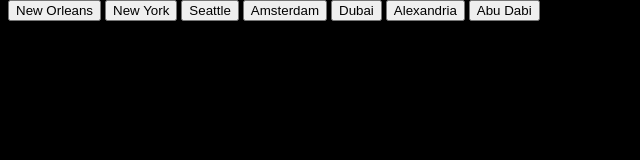
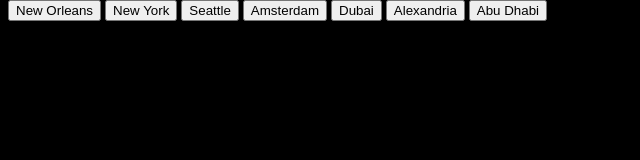
Before and after one commit to JavaVista/teamContinentalApp, a website: page index.html in a window 1280 px wide. Shown: the top 160 px of the page, 0-640 px from the left. Drawn offline with nearby package versions, Linux system fonts and the light colour scheme; no server answers.

Commit message:
Fixed type on Abu Dhabi button.

```diff
--- a/index.html
+++ b/index.html
@@ -18,7 +18,7 @@
     <button id="myBtn4">Amsterdam</button>
     <button id="myBtn5">Dubai</button>
     <button id="myBtn6">Alexandria</button>
-    <button id="myBtn7">Abu Dabi</button>
+    <button id="myBtn7">Abu Dhabi</button>
     </div>
 
   <!-- The Modal -->
```
